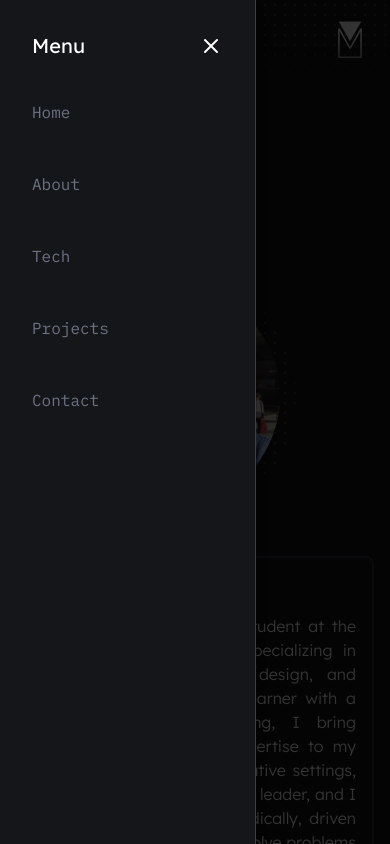
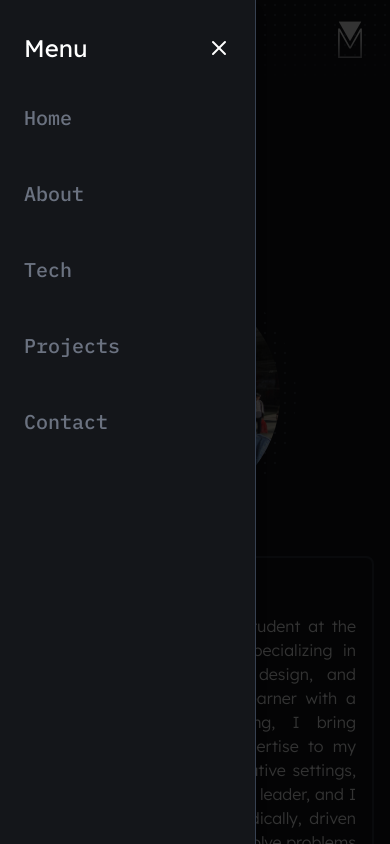
Before and after one commit to devliqht/portfolio, a React (Vite) app: page / in a window 390 px wide. Both pictures are taken after a click on the button 28 px from the left and 40 px from the top of the page. Shown: the top 844 px of the page. Built offline with nearby package versions, Linux system fonts and the light colour scheme.

Commit message:
FIX: Header.tsx mobile view

```diff
--- a/src/components/Header.tsx
+++ b/src/components/Header.tsx
@@ -55,16 +55,16 @@ const Header = () => {
                                 </button>
                             </SheetTrigger>
                             <SheetContent side="left" className="w-64 bg-[var(--dblue)] text-white">
-                                <div className="flex flex-col space-y-6 p-4">
+                                <div className="flex flex-col space-y-6 py-4 px-2">
                                     <div className="flex justify-between items-center">
-                                        <h3 className="lexend-deca-400 text-xl">Menu</h3>
+                                        <h3 className="lexend-deca-400 text-2xl">Menu</h3>
                                         <button className="text-white text-2xl" onClick={() => setIsOpen(false)}>
                                             <X />
                                         </button>
                                     </div>
                                     <nav className="flex flex-col space-y-4">
                                         {links.map((link) => (
-                                            <NavLink key={link.to} to={link.to} label={link.label} onClick={() => setIsOpen(false)} />
+                                            <NavLink key={link.to} mobile={true} to={link.to} label={link.label} onClick={() => setIsOpen(false)} />
                                         ))}
                                     </nav>
                                 </div>
--- a/src/components/NavLink.tsx
+++ b/src/components/NavLink.tsx
@@ -20,12 +20,12 @@ export const NavLink: React.FC<NavLinkProps> = ({ to, label, onClick, mobile = f
         <Link
           to={to}
           className=
-          {`${mobile ? 'text-white hover:text-gray-300 ibm-plex-mono-medium text-xl border-b-[1px] border-gray-600 py-4'
+          {`${mobile ? 'text-gray-500 hover:text-gray-300 ibm-plex-mono-medium text-xl py-4 transition ease-in-out duration-200 relative group'
             : 'ibm-plex-mono-regular text-gray-500 hover:text-gray-300 text-md py-4 border-transparent transition ease-in-out duration-200 relative group'}`}
           onClick={onClick}
         >
           {label}
-          {mobile ? '': <span className="absolute bottom-4 left-0 h-[2px] w-0 bg-gray-400 transition-all duration-300 group-hover:w-full"></span> }
+          {mobile ? <span className="absolute bottom-2 left-0 h-[2px] w-0 bg-gray-400 transition-all duration-300 group-hover:w-full"></span> : <span className="absolute bottom-4 left-0 h-[2px] w-0 bg-gray-400 transition-all duration-300 group-hover:w-full"></span> }
         </Link>
       );
   };
```
